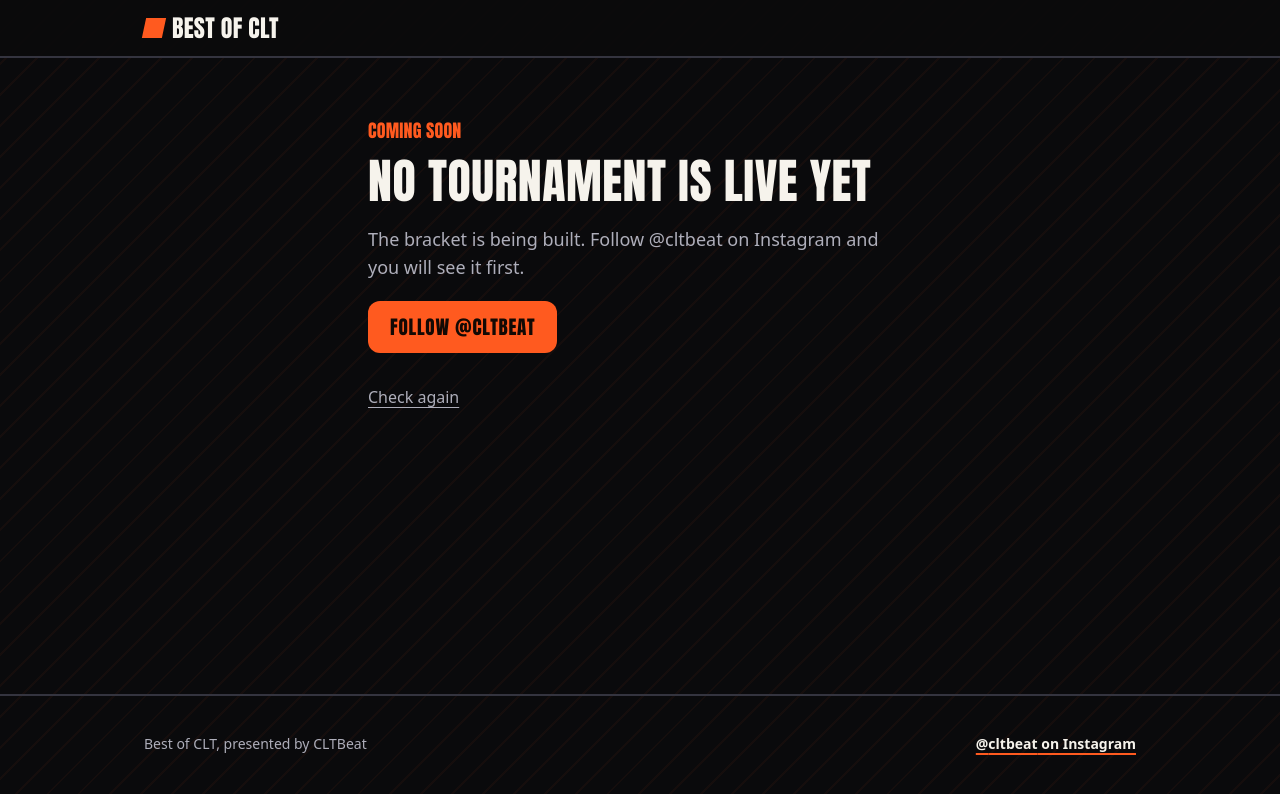
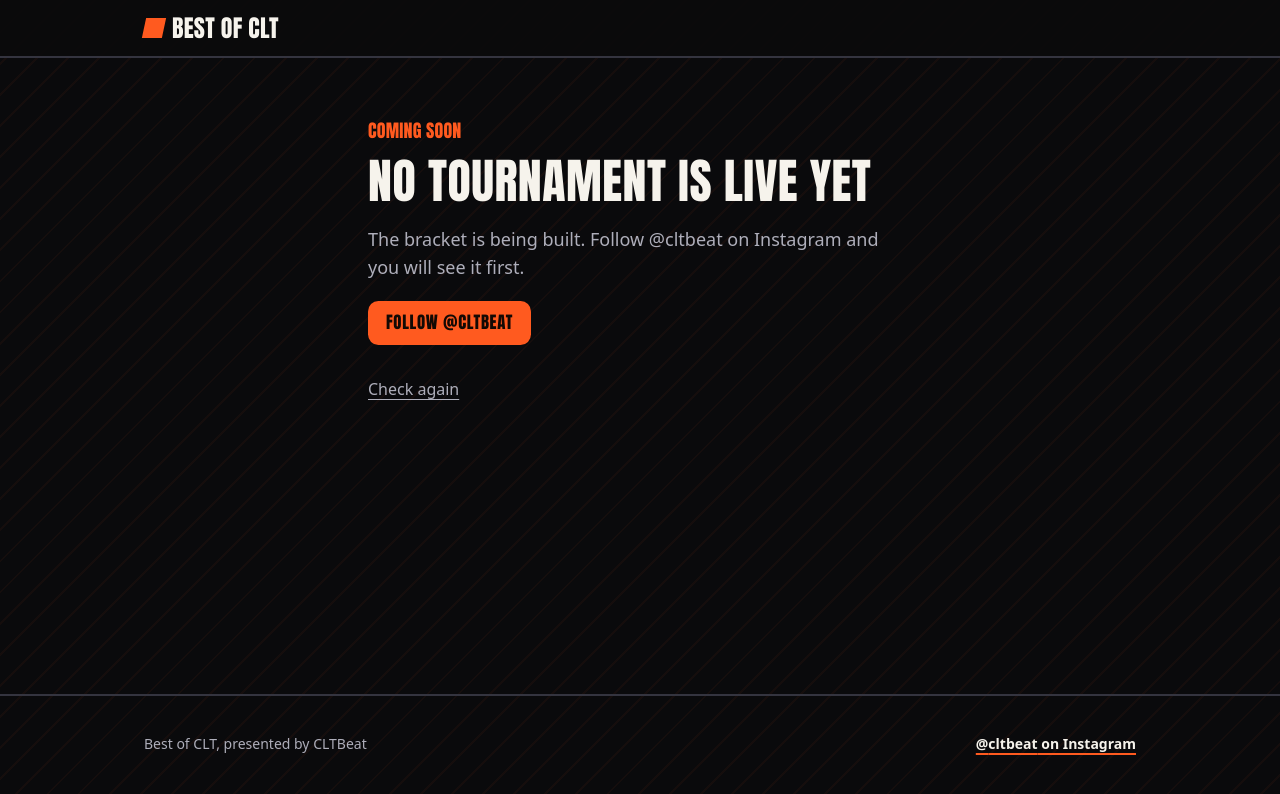
Before and after one commit to justcallmichael-ui/BestOfCLT, a Next.js app: page / in a window 1280 px wide. Shown: the top 794 px of the page. Built offline with nearby package versions, Linux system fonts and the light colour scheme; no server answers; the database is empty.

Commit message:
Update globals.css

```diff
--- a/app/globals.css
+++ b/app/globals.css
@@ -49,13 +49,13 @@ body {
   align-items: center;
   justify-content: center;
   gap: 0.5rem;
-  min-height: 3.25rem;
-  padding: 0 1.25rem;
-  border-radius: 0.75rem;
+  min-height: 2.75rem;
+  padding: 0 1rem;
+  border-radius: 0.65rem;
   font-family: var(--font-display);
   text-transform: uppercase;
   letter-spacing: 0.04em;
-  font-size: 1.2rem;
+  font-size: 1.05rem;
   line-height: 1;
   text-align: center;
   cursor: pointer;
@@ -87,18 +87,18 @@ body {
 
 .panel {
   background: var(--color-panel);
-  border: 2px solid var(--color-line);
-  border-radius: 1rem;
+  border: 1px solid var(--color-line);
+  border-radius: 0.85rem;
 }
 
 .field {
   width: 100%;
-  min-height: 3.25rem;
-  padding: 0 1rem;
+  min-height: 2.75rem;
+  padding: 0 0.85rem;
   background: var(--color-ink);
   color: var(--color-chalk);
-  border: 2px solid var(--color-line);
-  border-radius: 0.75rem;
+  border: 1px solid var(--color-line);
+  border-radius: 0.65rem;
   font-size: 1rem;
 }
 .field::placeholder {
```
